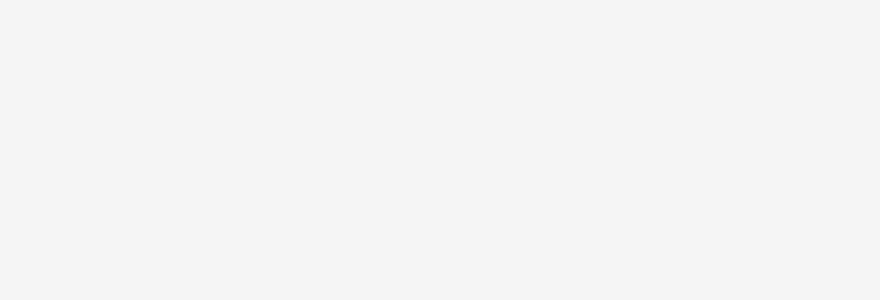
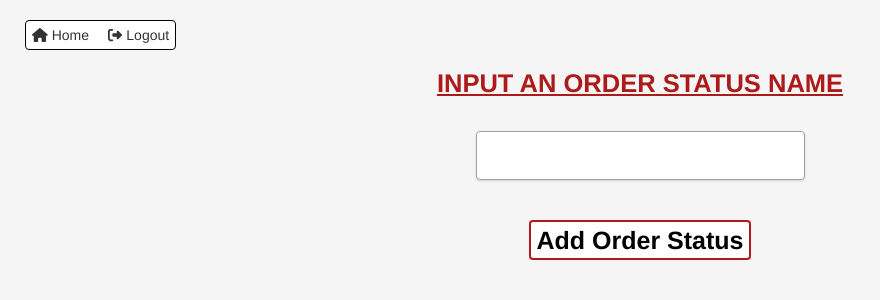
Before and after one commit to calebrosen/unifystores, a React (Vite) app: page /orderstatus/AddNewOrderStatus in a window 1280 px wide. Before the commit this address had no page. Shown: the top 300 px of the page, without its empty margins (0-880 px from the left). Built offline with nearby package versions, Linux system fonts and the light colour scheme; sample sign-in values are in the browser's storage.

Commit message:
Started OrderStatus

```diff
--- a/src/App.jsx
+++ b/src/App.jsx
@@ -18,6 +18,8 @@ import Login from './pages/login/login.jsx';
 import AddNewManufacturer from './pages/manufacturers/AddNewManufacturer.jsx';
 import Manufacturers from './pages/manufacturers/manufacturers.jsx';
 import ViewPushManufacturers from './pages/manufacturers/ViewPushManufacturers.jsx';
+import AddNewOrderStatus from './pages/orderstatus/AddNewOrderStatus.jsx';
+import OrderStatus from './pages/orderstatus/orderstatus.jsx';
 import PartDiagrams from './pages/partdiagrams/partdiagrams.jsx';
 import PartDiagramsPushToStores from './pages/partdiagrams/pushPartDiagrams.jsx';
 
@@ -41,6 +43,8 @@ const App = () => {
           <Route path="/manufacturers" element={<RequireAuth><HomeAndLogOutButtons><Manufacturers /></HomeAndLogOutButtons></RequireAuth>} />
           <Route path="/manufacturers/ViewPushManufacturers" element={<RequireAuth><HomeAndLogOutButtons><StoresRadio><ViewPushManufacturers /></StoresRadio></HomeAndLogOutButtons></RequireAuth>} />
           <Route path="/manufacturers/AddNewManufacturer" element={<RequireAuth><HomeAndLogOutButtons><AddNewManufacturer /></HomeAndLogOutButtons></RequireAuth>} />
+          <Route path="/orderstatus" element={<RequireAuth><HomeAndLogOutButtons><OrderStatus /></HomeAndLogOutButtons></RequireAuth>} />
+          <Route path="/orderstatus/AddNewOrderStatus" element={<RequireAuth><HomeAndLogOutButtons><AddNewOrderStatus /></HomeAndLogOutButtons></RequireAuth>} />
         </Routes>
       </Router>
     </StoreProvider>
--- /dev/null
+++ b/src/pages/orderstatus/AddNewOrderStatus.jsx
@@ -0,0 +1,47 @@
+import axios from 'axios';
+import React, { useState } from 'react';
+
+function AddNewOrderStatus() {
+  const [orderStatusName, setOrderStatusName] = useState('');
+
+  const updateOrderStatusName = (e) => {
+    setOrderStatusName(e.target.value);
+  }
+
+  const addOrderStatusAction = () => {
+    if (orderStatusName != '') {
+      const confirmPush = confirm('Are you sure you want to add ' + orderStatusName + '?');
+      if (confirmPush) {
+        axios.post('http://127.0.0.1:8081/addNewOrderStatus', { orderStatusName })
+        .then(res => {
+            if (res.data[0][0]['success']) {
+              alert(res.data[0][0]['success']);
+            }
+            else {
+              alert('no success');
+            }
+            console.log(res);
+        })
+        .catch(err => alert('Error:', err));
+      }
+    }
+  }
+
+  return (
+    <div>
+      <div className='centered'>
+        <p className='largeHeader marginTop2rem'>
+          INPUT AN ORDER STATUS NAME
+        </p>
+        <div id="manufacturersContainer" className='subsectionContainer'>
+          <input className='inputBox1' onChange={updateOrderStatusName}></input>
+        </div>
+        <div>
+          <button className='darkRedButton marginTop4rem' onClick={addOrderStatusAction}>Add Order Status</button>
+        </div>
+      </div>
+    </div>
+  );
+}
+
+export default AddNewOrderStatus;
--- /dev/null
+++ b/src/pages/orderstatus/orderstatus.jsx
@@ -0,0 +1,31 @@
+import { useEffect, useState } from 'react';
+
+function OrderStatus() {
+  const [data, setData] = useState([]);
+  useEffect(() => {
+    fetch('http://127.0.0.1:8081/orderStatus')
+      .then(res => res.json())
+      .then(data => setData(data))
+      .catch(err => console.log('Fetch error:', err));
+  }, []);
+
+  return (
+
+    <div id="orderStatusContainer" className='subsectionContainer'>
+    <p className='largeHeader'>SELECT A SUBSECTION</p>
+      <div id="container">
+        {data
+          .sort((a, b) => a.subsection.localeCompare(b.subsection)) // alphabetically sorting
+          .map((d, i) => (
+            <div key={i}  id={`${d.path}Section`} className='section'>
+              <a href={d.path || '#'} className="noDecoration">
+                <p className='sectionTitleHomePage'>{d.subsection}</p>
+              </a>
+            </div>
+          ))}
+      </div>
+    </div>
+  );
+}
+
+export default OrderStatus;
```
Also changed, not shown: 1 other file (tests, documents, lock files or other folders).
